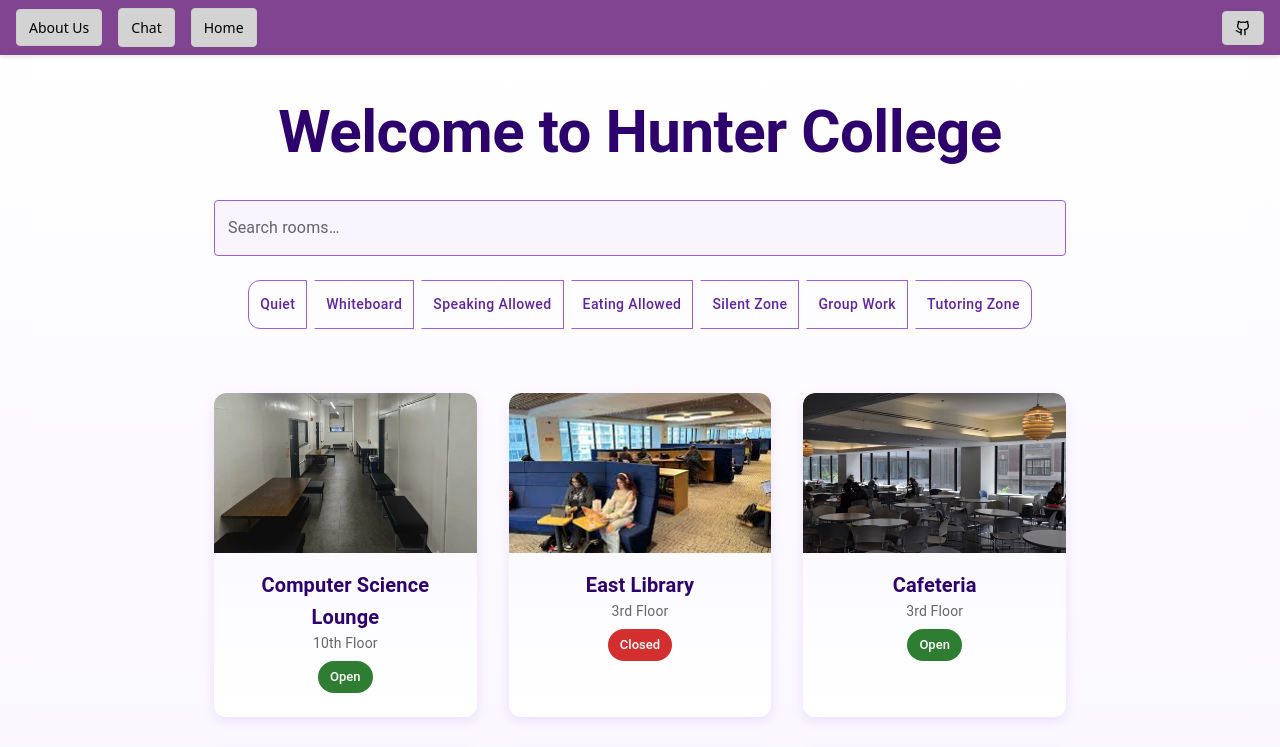
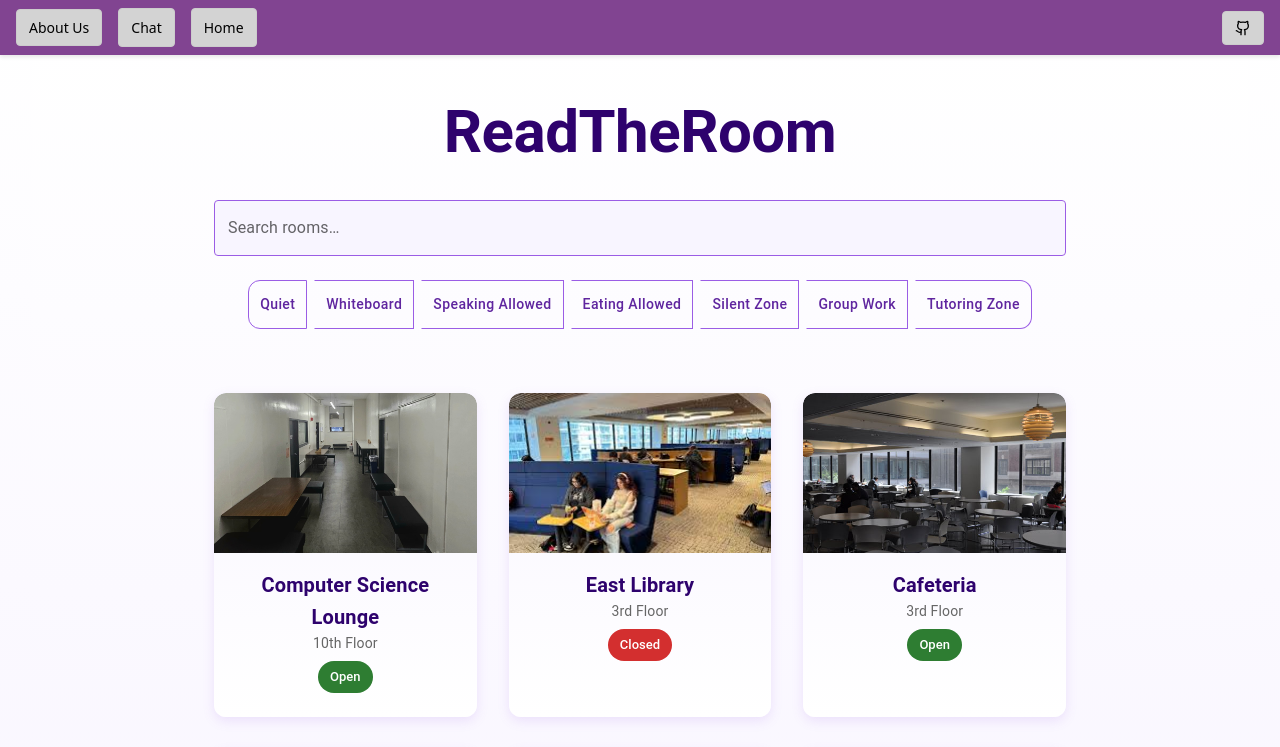
Before and after one commit to ishmamk1/hunterhacks2025, a React (Vite) app in the folder frontend/frontend/: page / in a window 1280 px wide. Shown: the top 747 px of the page. Built offline with nearby package versions, Linux system fonts and the light colour scheme.

Commit message:
changed title

```diff
--- a/frontend/frontend/src/components/Home.tsx
+++ b/frontend/frontend/src/components/Home.tsx
@@ -159,7 +159,7 @@
             mb: 4,
           }}
         >
-          Welcome to Hunter College
+          ReadTheRoom
         </Typography>
 
         {!roomData && (
```
